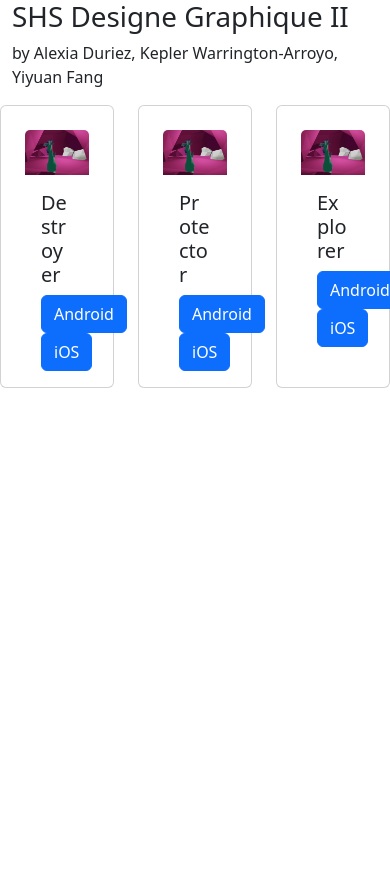
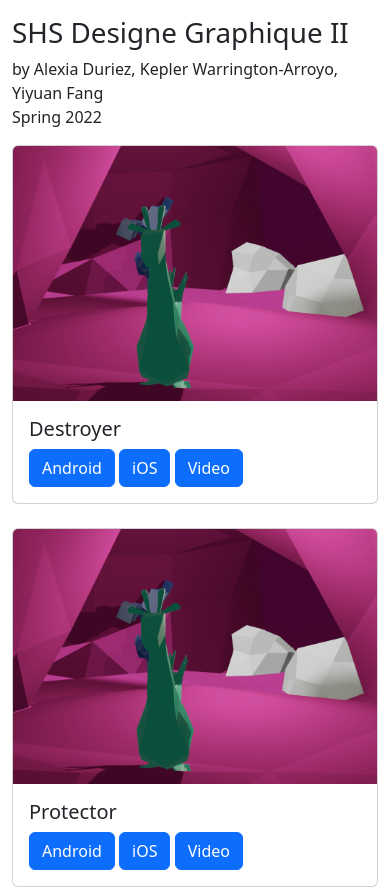
Before and after one commit to tiger-pillow/SHS, a plain HTML site: page index.html in a window 390 px wide. Shown: the top 890 px of the page. Before the commit the page ends 844 px from the top, so only its background shows below. Drawn offline with nearby package versions, Linux system fonts and the light colour scheme.

Commit message:
modified screen-adaption

```diff
--- a/index.html
+++ b/index.html
@@ -4,41 +4,55 @@
 <head>
     <meta charset="utf-8">
     <meta name="viewport" content="width=device-width, initial-scale=1">
-    <title>SHS - Groupe Bubble</title>
+    <title> SHS - Groupe Bubble</title>
     <link href="https://cdn.jsdelivr.net/npm/bootstrap@5.2.0-beta1/dist/css/bootstrap.min.css" rel="stylesheet"
         integrity="sha384-0evHe/X+R7YkIZDRvuzKMRqM+OrBnVFBL6DOitfPri4tjfHxaWutUpFmBp4vmVor" crossorigin="anonymous">
 </head>
 
-<body class="container">
+<body class="container justify-content-center mt-3">
     <h1>SHS Designe Graphique II</h1>
-    <p> by Alexia Duriez, Kepler Warrington-Arroyo, Yiyuan Fang</p>
+    <p> by Alexia Duriez, Kepler Warrington-Arroyo, Yiyuan Fang <br>
+        Spring 2022
+    </p>
 
-    <div class = "row" >
-        <div class="card col me-4 pt-4 ps-4 pe-4" style="width: 18rem;">
+        <div class="row ">
+        <div class = "col-xs-12 col-sm-12 col-md-4 col-lg-4 col-xl-4 mb-4 ">
+            <div class="card " >
                 <img src="./explorer.png" class="card-img-top" alt="...">
                 <div class="card-body">
                     <h5 class="card-title">Destroyer</h5>
-                <a href="#" class="btn btn-primary">Android</a>
-                <a href="#" class="btn btn-primary">iOS</a>
+                    <a href="https://youtu.be/OEYnYpgpYyA" class="btn btn-primary">Android</a>
+                    <a href="https://youtu.be/OEYnYpgpYyA" class="btn btn-primary">iOS</a>
+                    <a href="https://youtu.be/OEYnYpgpYyA" class="btn btn-primary">Video</a>
                 </div>
             </div>
-        <div class="card col me-4 pt-4 ps-4 pe-4" style="width: 18rem;">
-            <img src="./explorer.png" class="card-img-top" alt="...">
+        </div>
+
+        <div class = "col-xs-12 col-sm-12 col-md-4 col-lg-4 col-xl-4 mb-4 ">
+            <div class="card " >
+                <img src="./explorer.png" class="card-img-top " alt="...">
                 <div class="card-body">
                     <h5 class="card-title">Protector</h5>
-                <a href="#" class="btn btn-primary">Android</a>
-                <a href="#" class="btn btn-primary">iOS</a>
+                    <a href="https://youtu.be/OEYnYpgpYyA" class="btn btn-primary">Android</a>
+                    <a href="https://youtu.be/OEYnYpgpYyA" class="btn btn-primary">iOS</a>
+                    <a href="https://youtu.be/OEYnYpgpYyA" class="btn btn-primary">Video</a>
                 </div>
             </div>
-        <div class="card col pt-4 ps-4 pe-4" style="width: 18rem;">
+        </div>
+
+            <div class="col-xs-12 col-sm-12 col-md-4 col-lg-4 col-xl-4 mb-4 ">
+                <div class="card ">
                     <img src="./explorer.png" class="card-img-top" alt="...">
                     <div class="card-body">
                         <h5 class="card-title">Explorer</h5>
-                <a href="#" class="btn btn-primary">Android</a>
-                <a href="#" class="btn btn-primary">iOS</a>
+                        <a href="https://youtu.be/OEYnYpgpYyA" class="btn btn-primary">Android</a>
+                        <a href="https://youtu.be/OEYnYpgpYyA" class="btn btn-primary">iOS</a>
+                        <a href="https://youtu.be/OEYnYpgpYyA" class="btn btn-primary">Video</a>
                     </div>
                 </div>
             </div>
+        </div>
+
 
     <script src="https://cdn.jsdelivr.net/npm/bootstrap@5.2.0-beta1/dist/js/bootstrap.bundle.min.js"
         integrity="sha384-pprn3073KE6tl6bjs2QrFaJGz5/SUsLqktiwsUTF55Jfv3qYSDhgCecCxMW52nD2"
```
Lines whose indentation alone changed are shown as unchanged.
